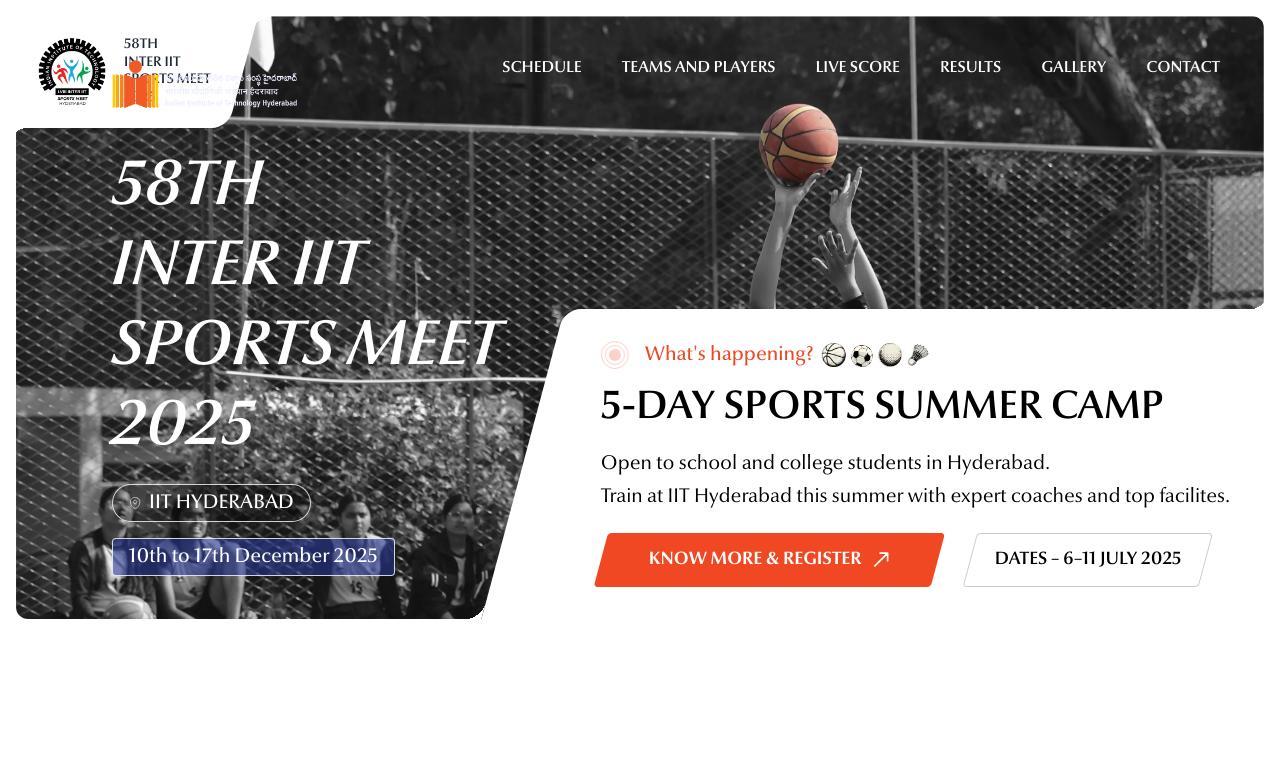
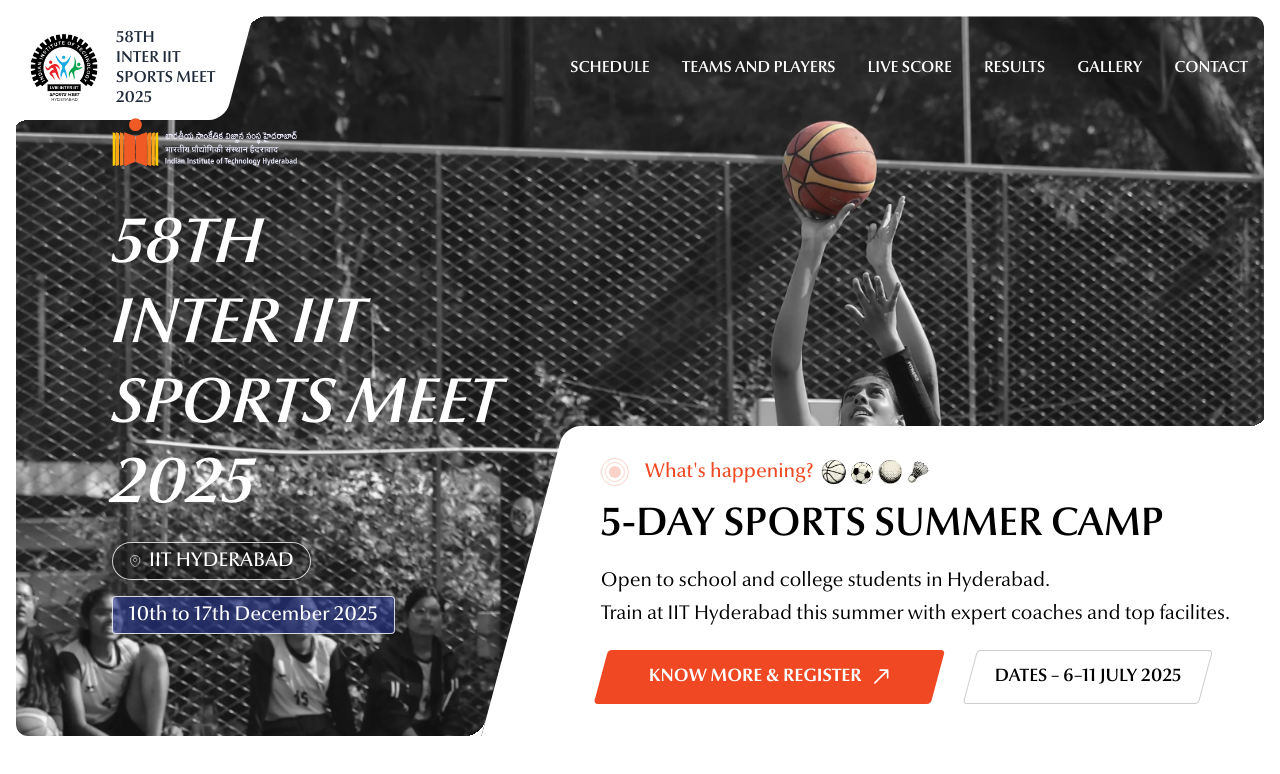
Before and after one commit to rayanry9/iism-2025, a SvelteKit app in the folder web/main/: page / in a window 1280 px wide. Shown: the top 774 px of the page. Built offline with nearby package versions, Linux system fonts and the light colour scheme.

Commit message:
feat: make website responsive

```diff
--- a/web/main/src/routes/+page.svelte
+++ b/web/main/src/routes/+page.svelte
@@ -1,4 +1,5 @@
 <script lang="ts">
+	let menuOpen = false;
 </script>
 
 <svelte:head>
@@ -12,28 +13,36 @@
 <section class="text-background relative overflow-x-clip">
 	<div class="relative px-4">
 		<!-- Main image -->
+
 		<img
 			src="image-5.webp"
 			alt="Official Website"
-			class="my-4 h-[calc(100vh-4rem)] w-full rounded-xl object-cover object-[30%_50%] sm:h-[calc(100vh-3rem)] sm:object-center xl:h-auto"
+			class="3xl:h-[10800px] my-4 h-[calc(100vh-4rem)] w-full rounded-xl object-cover object-[30%_50%] sm:h-[calc(100vh-3rem)] sm:object-center lg:h-[80vh] xl:h-[720px] 2xl:h-[900px]"
 		/>
 
 		<!-- Logo + Text container positioned on top of the image -->
 		<div
-			class="absolute top-0 left-0 flex -skew-x-15 items-center space-x-3 rounded-br-2xl bg-white pt-4 pr-8 pb-4 pl-8"
+			class="-skew-x-15 absolute left-0 top-0 flex items-center space-x-3 rounded-br-2xl bg-white pb-2 pl-3 pr-3 pt-2 sm:pb-3 sm:pl-5 sm:pr-5 sm:pt-3 lg:pl-6 lg:pr-6 xl:pl-6 xl:pr-6 2xl:pl-7 2xl:pr-7"
 		>
 			<div
-				class="absolute top-0 -right-[26px] size-4 bg-white"
+				class="absolute -right-[26px] top-0 size-4 bg-white"
 				style="mask-composite: exclude;mask-image: radial-gradient(circle 1rem at bottom right, transparent 0%, transparent 100%,black 100%);"
 			></div>
 
 			<div
-				class="absolute -bottom-4 left-7 size-4 skew-x-15 bg-white"
+				class="skew-x-15 absolute -bottom-4 left-7 size-4 bg-white"
 				style="mask-composite: exclude;mask-image: radial-gradient(circle 1rem at bottom right, transparent 0%, transparent 100%,black 100%);"
 			></div>
 
-			<img src="/logo.png" alt="Logo" class=" size-20 skew-x-15" />
-			<div class="skew-x-15 text-sm leading-tight font-semibold text-gray-800">
+			<img
+				src="/logo.png"
+				alt="Logo"
+				class="skew-x-15 lg:size-18 size-14 sm:size-16 xl:size-20 2xl:size-24"
+			/>
+
+			<div
+				class="skew-x-15 text-[0.65rem] font-semibold leading-tight text-gray-800 sm:text-sm lg:text-base xl:text-base 2xl:text-lg"
+			>
 				58TH<br />
 				INTER IIT<br />
 				SPORTS MEET<br />
@@ -41,18 +50,49 @@
 			</div>
 		</div>
 
-		<!-- Right side: Navigation menu -->
-		<nav class="absolute top-10 right-15 flex space-x-10 font-semibold text-white">
-			<a href="#schedule" class="cursor-pointer hover:underline">SCHEDULE</a>
-			<a href="#teams" class="cursor-pointer hover:underline">TEAMS AND PLAYERS</a>
-			<a href="#live-score" class="cursor-pointer hover:underline">LIVE SCORE</a>
-			<a href="#results" class="cursor-pointer hover:underline">RESULTS</a>
-			<a href="#gallery" class="cursor-pointer hover:underline">GALLERY</a>
-			<a href="#contact" class="cursor-pointer hover:underline">CONTACT</a>
+		<nav class="right-15 absolute top-8 z-50 text-white sm:right-8 lg:top-10">
+			<button
+				class="block sm:hidden"
+				on:click={() => (menuOpen = !menuOpen)}
+				aria-label="Toggle menu"
+			>
+				<svg class="h-6 w-6" fill="none" stroke="currentColor" stroke-width="2" viewBox="0 0 24 24">
+					<path stroke-linecap="round" stroke-linejoin="round" d="M4 6h16M4 12h16M4 18h16" />
+				</svg>
+			</button>
+
+			<div
+				class="3xl:gap-x-12 3xl:text-xl hidden flex-wrap justify-end gap-x-2 text-[0.65rem] font-semibold sm:flex sm:gap-x-4 sm:text-xs lg:gap-x-6 lg:text-sm xl:gap-x-8 xl:text-base 2xl:gap-x-10 2xl:text-lg"
+			>
+				<a href="#schedule" class="hover:underline">SCHEDULE</a>
+				<a href="#teams" class="hover:underline">TEAMS AND PLAYERS</a>
+				<a href="#live-score" class="hover:underline">LIVE SCORE</a>
+				<a href="#results" class="hover:underline">RESULTS</a>
+				<a href="#gallery" class="hover:underline">GALLERY</a>
+				<a href="#contact" class="hover:underline">CONTACT</a>
+			</div>
+
+			<!-- Mobile dropdown menu -->
+			{#if menuOpen}
+				<div class="mt-2 flex flex-col gap-2 rounded bg-black/80 p-4 text-xs shadow-lg sm:hidden">
+					<a href="#schedule" on:click={() => (menuOpen = false)} class="hover:underline"
+						>SCHEDULE</a
+					>
+					<a href="#teams" on:click={() => (menuOpen = false)} class="hover:underline"
+						>TEAMS AND PLAYERS</a
+					>
+					<a href="#live-score" on:click={() => (menuOpen = false)} class="hover:underline"
+						>LIVE SCORE</a
+					>
+					<a href="#results" on:click={() => (menuOpen = false)} class="hover:underline">RESULTS</a>
+					<a href="#gallery" on:click={() => (menuOpen = false)} class="hover:underline">GALLERY</a>
+					<a href="#contact" on:click={() => (menuOpen = false)} class="hover:underline">CONTACT</a>
+				</div>
+			{/if}
 		</nav>
 
 		<div
-			class="absolute top-1/2 left-24 flex max-w-xs -translate-y-1/2 flex-col gap-4 rounded-md p-4 text-white"
+			class="absolute left-24 top-1/2 flex max-w-xs -translate-y-1/2 flex-col gap-4 rounded-md p-4 text-white"
 		>
 			<!-- IITH logo -->
 			<div class="flex justify-start">
@@ -60,7 +100,7 @@
 			</div>
 
 			<!-- Event Title -->
-			<div class="text-xs leading-tight font-semibold text-nowrap italic sm:text-[4rem]">
+			<div class="text-nowrap text-xs font-semibold italic leading-tight sm:text-[4rem]">
 				<p>58TH</p>
 				<p>INTER IIT</p>
 				<p>SPORTS MEET</p>
@@ -84,10 +124,10 @@
 		</div>
 
 		<div
-			class="absolute -right-8 -bottom-[0.2px] flex w-fit -skew-x-15 flex-col gap-3 rounded-tl-2xl bg-white pt-8 pr-20 pb-4 pl-8 text-white"
+			class="-skew-x-15 absolute -bottom-[0.2px] -right-8 flex w-fit flex-col gap-3 rounded-tl-2xl bg-white pb-4 pl-8 pr-20 pt-8 text-white"
 		>
 			<div
-				class="absolute -top-[1rem] right-[5.56rem] size-4 skew-x-15 bg-white"
+				class="skew-x-15 absolute -top-[1rem] right-[5.56rem] size-4 bg-white"
 				style="mask-composite: exclude;mask-image: radial-gradient(circle 1rem at top left, transparent 0%, transparent 100%,black 100%);"
 			></div>
 
@@ -96,7 +136,7 @@
 				style="mask-composite: exclude;mask-image: radial-gradient(circle 1rem at top left, transparent 0%, transparent 100%,black 100%);"
 			></div>
 
-			<div class="flex skew-x-15 flex-col gap-3 pb-4 pl-12 text-black">
+			<div class="skew-x-15 flex flex-col gap-3 pb-4 pl-12 text-black">
 				<!-- Top Row: Circle + Heading -->
 				<div class="flex items-center gap-2">
 					<div
@@ -118,7 +158,7 @@
 				</div>
 
 				<!-- Title -->
-				<p class="text-[2.5rem] leading-snug font-semibold">5-DAY SPORTS SUMMER CAMP</p>
+				<p class="text-[2.5rem] font-semibold leading-snug">5-DAY SPORTS SUMMER CAMP</p>
 
 				<!-- Two lines of text -->
 				<div class="text-xl leading-relaxed">
@@ -127,14 +167,14 @@
 				</div>
 
 				<!-- Buttons -->
-				<div class="mt-2 flex -skew-x-15 gap-x-8 *:py-3">
+				<div class="-skew-x-15 mt-2 flex gap-x-8 *:py-3">
 					<!-- Skewed Button -->
 					<button
 						class="bg-custom-orange hover:bg-custom-orange/90 flex flex-row flex-nowrap items-center rounded px-12 text-lg font-bold text-white transition hover:cursor-pointer"
 					>
 						<a href="/workshop" target="_blank" class="flex flex-nowrap items-center">
 							<p class="skew-x-15">KNOW MORE & REGISTER</p>
-							<div class="my-auto ml-3 size-4 skew-x-15">
+							<div class="skew-x-15 my-auto ml-3 size-4">
 								<img src="diag-up-arrow.svg" alt="Arrow" />
 							</div>
 						</a>
```
